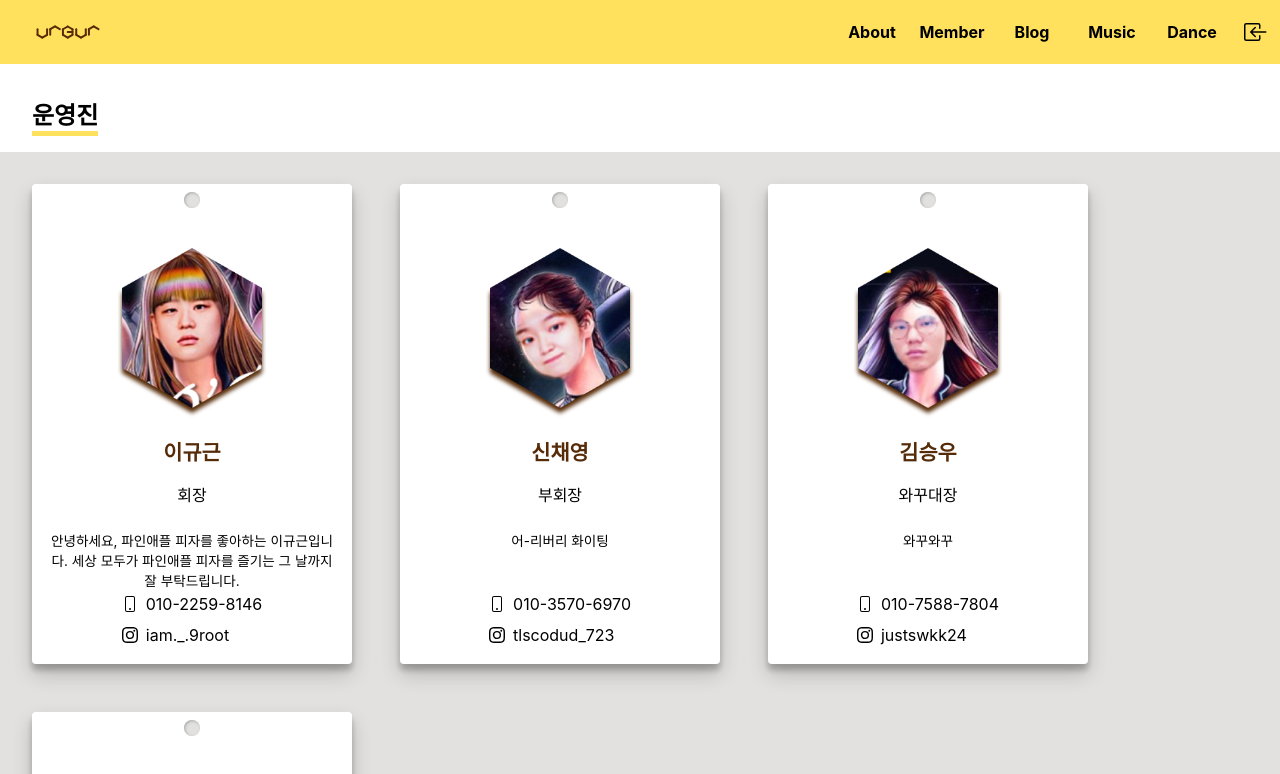
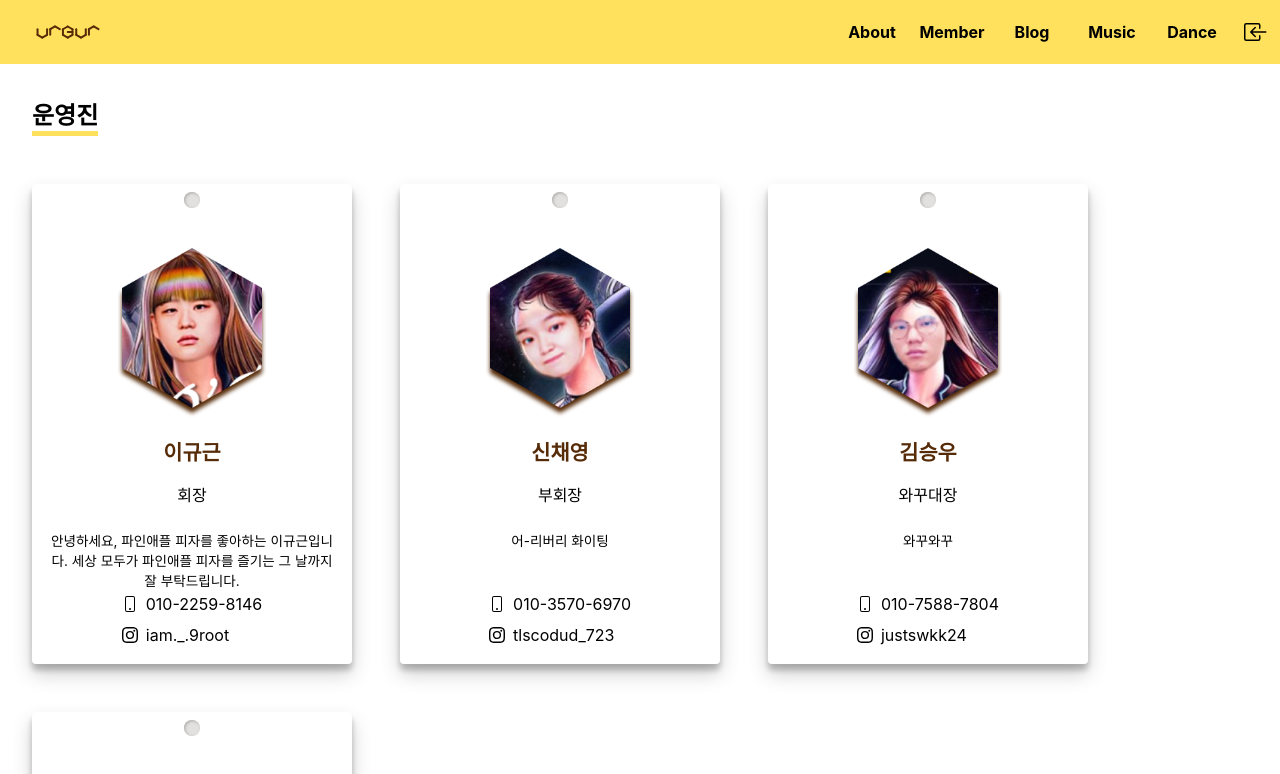
Before and after one commit to wnsah814/olburzip, a Next.js app: page /member in a window 1280 px wide. Shown: the top 774 px of the page. Built offline with nearby package versions, Linux system fonts and the light colour scheme; no server answers; a web font is replaced by a local one.

Commit message:
design: minor things

```diff
--- a/src/pages/member.tsx
+++ b/src/pages/member.tsx
@@ -54,7 +54,7 @@ export default function Member() {
                         key={i}
                         data-aos="fade-zoom-in"
                         data-aos-easing="ease-in-back"
-                        data-aos-delay={`${i * 200}`}
+                        data-aos-delay={`${i * 50}`}
                         data-aos-offset="0"
                         className={styles.card}
                     >
--- a/src/styles/Header.module.css
+++ b/src/styles/Header.module.css
@@ -15,6 +15,7 @@
 }
 
 #headerImg {
+    display: block;
     margin: 0.25rem;
     height: 3.5rem;
 }
--- a/src/styles/Member.module.css
+++ b/src/styles/Member.module.css
@@ -1,7 +1,6 @@
 .cards {
     margin-left: -2rem;
     width: 100vw;
-    background-color: #e2e1e0;
     padding: 2rem;
     display: flex;
     flex-direction: row;
```
